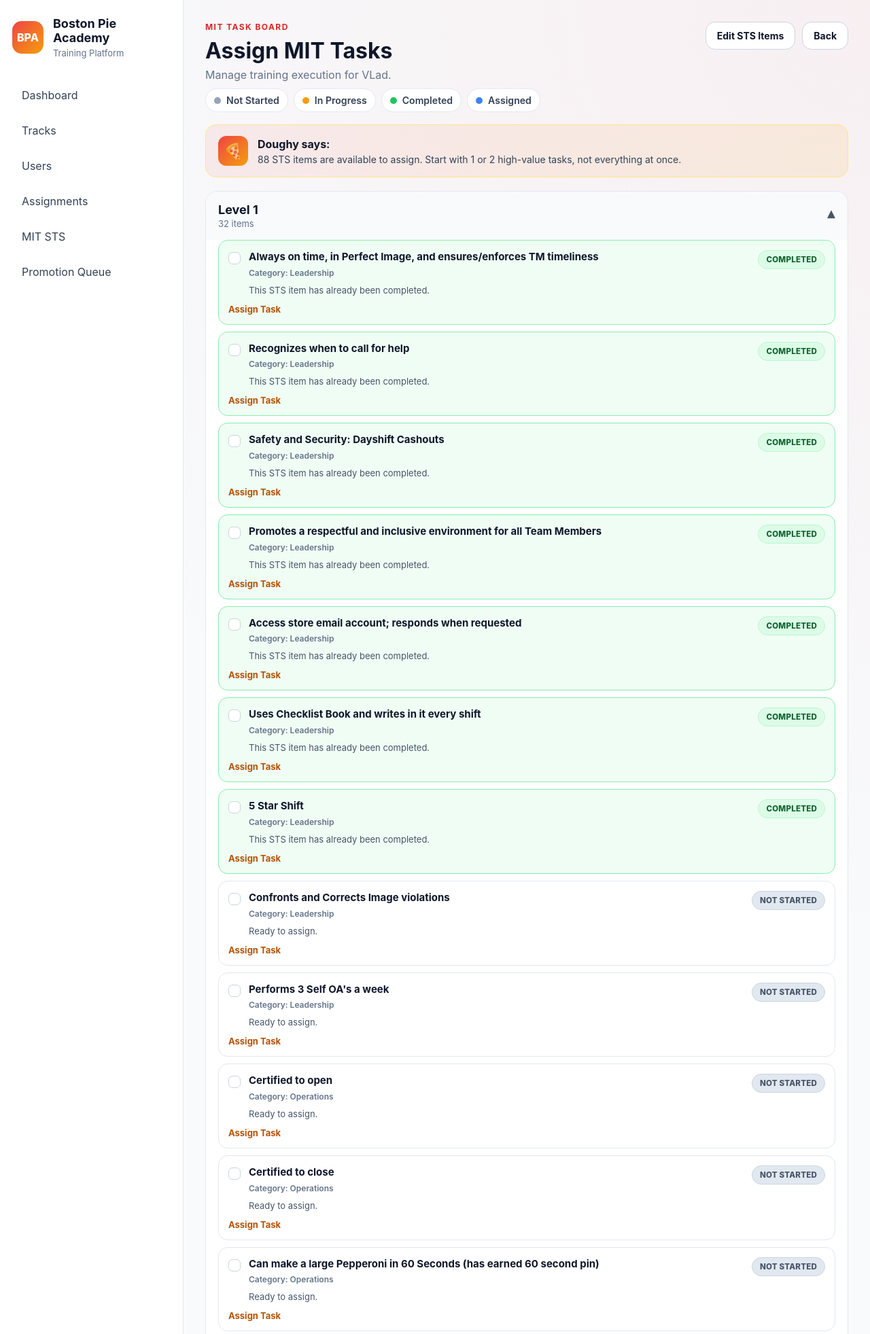
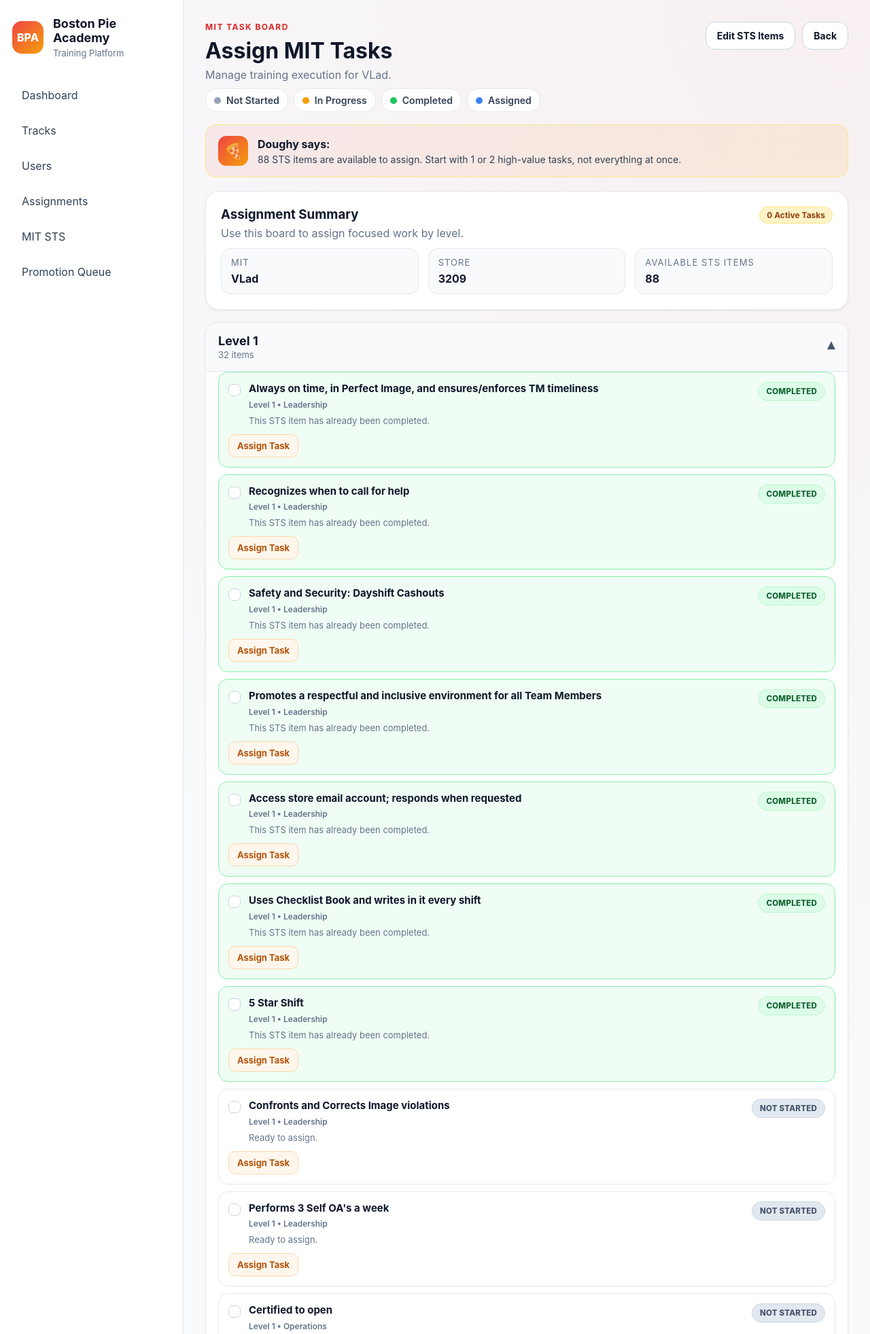
Before and after one commit to zilbervlad/boston-pie-academy, a Flask app: page /mit-sts/mits/1/tasks/new in a window 1280 px wide. Shown: the top 1963 px of the page at 68% size. Run offline with Flask 3, Linux system fonts and the light colour scheme; a user stored in the database is signed in.

Commit message:
Polish MIT task assignment UI for light mode

```diff
--- a/app/static/css/style.css
+++ b/app/static/css/style.css
@@ -1570,3 +1570,86 @@ details.task-manage-dropdown > summary::-webkit-details-marker {
 .card .data-table {
     font-size: 14px;
 }
+/* ===============================
+   ASSIGN TASK PAGE - LIGHT MODE POLISH
+================================ */
+
+.task-summary-mini {
+    padding: 12px 14px;
+    border-radius: 14px;
+    background: #f8fafc;
+    border: 1px solid #e2e8f0;
+}
+
+.task-level-summary-clean {
+    background: #f8fafc;
+    border-bottom: 1px solid #e2e8f0;
+}
+
+.task-level-dropdown-clean {
+    box-shadow: 0 1px 3px rgba(15, 23, 42, 0.06);
+}
+
+.task-checkbox-row-clean {
+    background: #ffffff;
+    border: 1px solid #e2e8f0;
+    padding: 14px;
+}
+
+.task-checkbox-row-clean:hover {
+    box-shadow: 0 8px 18px rgba(15, 23, 42, 0.06);
+}
+
+.task-linked-box-clean {
+    background: #f8fafc;
+    border: 1px solid #e2e8f0;
+}
+
+.task-manage-dropdown > summary {
+    display: inline-flex;
+    align-items: center;
+    padding: 8px 12px;
+    border-radius: 10px;
+    background: #fff7ed;
+    border: 1px solid #fed7aa;
+    color: #9a3412;
+}
+
+.task-manage-dropdown[open] > summary {
+    margin-bottom: 12px;
+}
+
+.task-status-note {
+    color: #64748b;
+}
+
+.task-item-description {
+    color: #475569;
+}
+
+.task-item-mini-meta {
+    color: #64748b;
+}
+
+.sts-task-form-grid {
+    background: #ffffff;
+    border-radius: 14px;
+}
+
+.sts-task-form-grid .form-group label {
+    color: #334155;
+    font-weight: 700;
+}
+
+.sts-task-form-grid input,
+.sts-task-form-grid select,
+.sts-task-form-grid textarea {
+    background: #ffffff !important;
+    border: 1px solid #cbd5e1 !important;
+    color: #0f172a !important;
+}
+
+.task-linked-header strong,
+.task-linked-title {
+    color: #0f172a;
+}
--- a/app/templates/mit_sts/mit_task_form.html
+++ b/app/templates/mit_sts/mit_task_form.html
@@ -33,7 +33,7 @@
         {% if can_manage_templates %}
         <a href="{{ url_for('mit_sts.template_library') }}" class="btn btn-secondary">Edit STS Items</a>
         {% endif %}
-        <a href="{{ url_for('mit_sts.view_tasks', mit_id=mit.id) }}" class="btn btn-secondary">Back</a>
+        <a href="{{ url_for('mit_sts.view_mit', mit_id=mit.id) }}" class="btn btn-secondary">Back</a>
     </div>
 </div>
 
@@ -52,6 +52,33 @@
     {% set message = "No STS items are loaded yet. Add templates first." %}
 {% endif %}
 {% include "partials/doughy.html" %}
+
+<div class="card" style="margin-bottom: 18px;">
+    <div class="card-header" style="display:flex; justify-content:space-between; align-items:flex-start; gap:16px; flex-wrap:wrap; margin-bottom:12px;">
+        <div>
+            <h3 style="margin:0;">Assignment Summary</h3>
+            <p style="margin:6px 0 0;">Use this board to assign focused work by level.</p>
+        </div>
+        <div class="badge">
+            {{ active_count }} Active Task{{ '' if active_count == 1 else 's' }}
+        </div>
+    </div>
+
+    <div style="display:grid; grid-template-columns: repeat(3, minmax(160px, 1fr)); gap:14px;">
+        <div class="task-summary-mini">
+            <div class="stat-label">MIT</div>
+            <div style="margin-top:6px; font-weight:700;">{{ mit.mit_user.name }}</div>
+        </div>
+        <div class="task-summary-mini">
+            <div class="stat-label">Store</div>
+            <div style="margin-top:6px; font-weight:700;">{{ mit.store_number or 'Not set' }}</div>
+        </div>
+        <div class="task-summary-mini">
+            <div class="stat-label">Available STS Items</div>
+            <div style="margin-top:6px; font-weight:700;">{{ total_items }}</div>
+        </div>
+    </div>
+</div>
 
 <div class="task-board-stack">
     {% for level_number, items in grouped_template_items.items() %}
@@ -79,15 +106,16 @@
                         {% elif is_in_progress %} task-in-progress
                         {% endif %}
                     ">
-                        <div class="task-row-top">
+                        <div class="task-row-top" style="margin-bottom:8px;">
                             <div class="task-checkbox-main">
                                 <span class="task-checkbox-fakebox"></span>
                                 <div>
                                     <div class="task-checkbox-text">{{ item.item_name }}</div>
 
-                                    {% if item.category %}
-                                    <div class="task-item-mini-meta">Category: {{ item.category }}</div>
-                                    {% endif %}
+                                    <div class="task-item-mini-meta">
+                                        Level {{ level_number }}
+                                        {% if item.category %} • {{ item.category }}{% endif %}
+                                    </div>
 
                                     {% if item.item_description %}
                                     <div class="task-item-description">{{ item.item_description }}</div>
```
